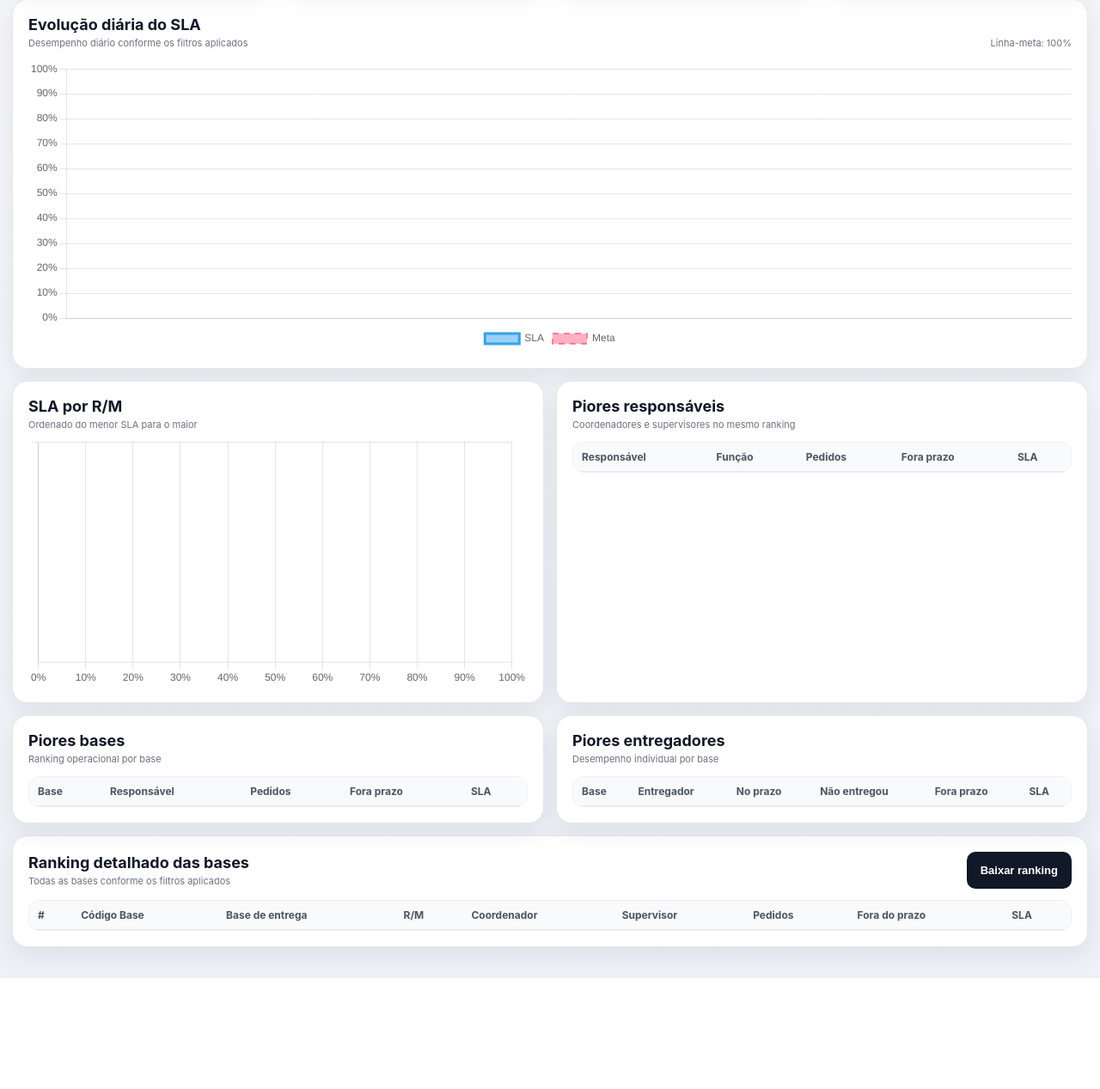
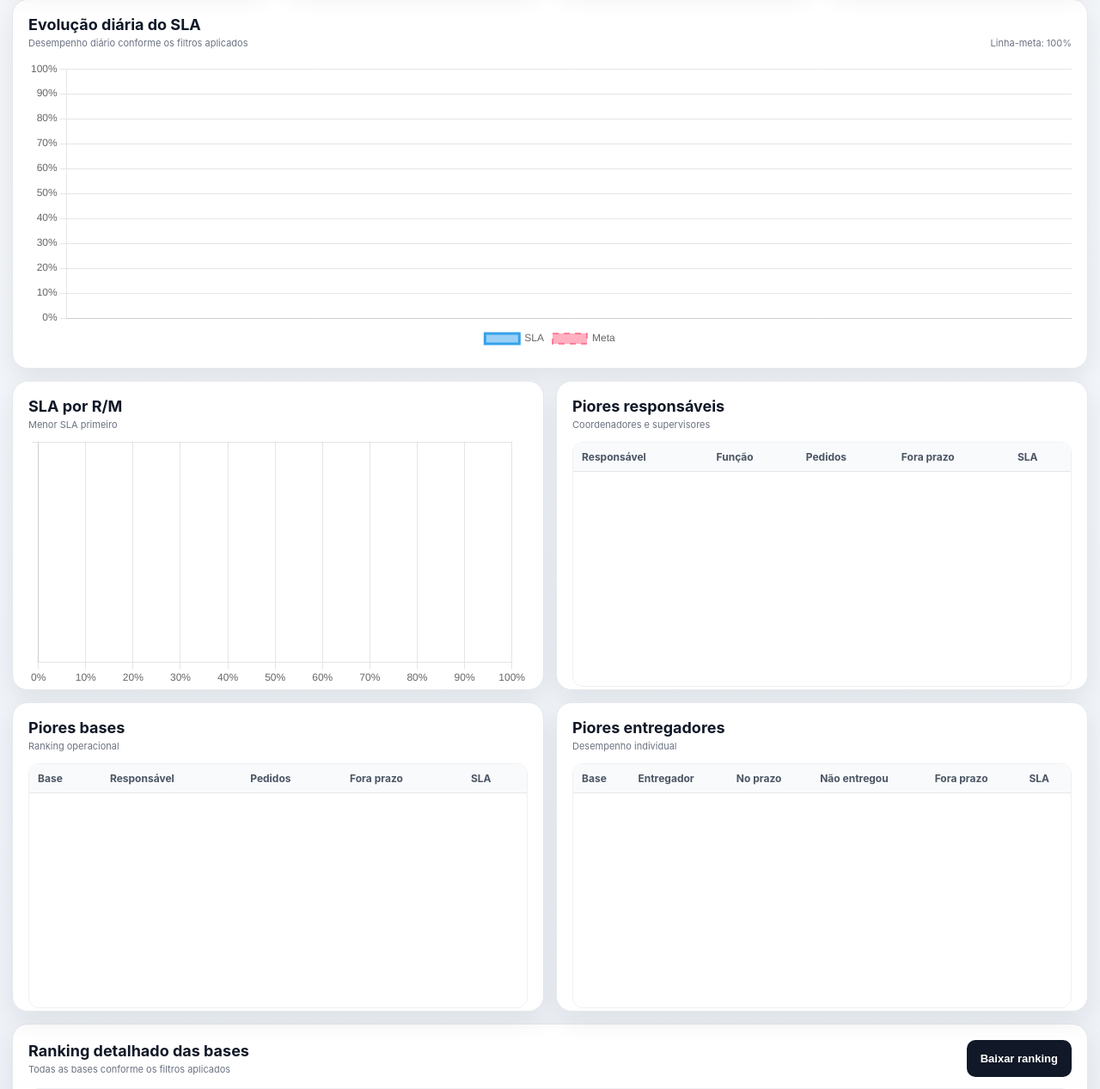
Before and after one commit to ErisonNeto/J-T-SLA, a FastAPI app: page / in a window 1280 px wide. Shown: the part 503-1770 px from the top of the page at 86% size. Before the commit the page ends 1641 px from the top, so only its background shows below. Run offline with FastAPI, Linux system fonts and the light colour scheme; data that the repository does not hold is empty.

Commit message:
Update index.html

```diff
--- a/templates/index.html
+++ b/templates/index.html
@@ -21,7 +21,6 @@
 
   <main class="container">
 
-    <!-- FILTROS -->
     <section class="filters-panel">
       <div class="filters-head">
         <div>
@@ -29,9 +28,7 @@
           <p>Refine o dashboard por período, responsável e R/M</p>
         </div>
 
-        <button id="btnLimpar" class="btn btn-light" type="button">
-          Limpar
-        </button>
+        <button id="btnLimpar" class="btn btn-light" type="button">Limpar</button>
       </div>
 
       <div class="filters-grid">
@@ -68,7 +65,6 @@
       </div>
     </section>
 
-    <!-- KPIs -->
     <section class="cards">
       <article class="card kpi-card">
         <span>SLA Geral</span>
@@ -95,14 +91,13 @@
       </article>
     </section>
 
-    <!-- EVOLUTIVO EM LARGURA TOTAL -->
+    <!-- ÚNICO PAINEL GRANDE -->
     <section class="panel evolution-panel">
       <div class="panel-title">
         <div>
           <h2>Evolução diária do SLA</h2>
           <span>Desempenho diário conforme os filtros aplicados</span>
         </div>
-
         <span class="meta-label">Linha-meta: 100%</span>
       </div>
 
@@ -111,13 +106,14 @@
       </div>
     </section>
 
-    <!-- LINHA 1: R/M + RESPONSÁVEIS -->
+    <!-- 4 QUADRADOS COMPACTOS -->
     <section class="dashboard-grid">
-      <article class="panel dashboard-card">
+
+      <article class="panel dashboard-square">
         <div class="panel-title">
           <div>
             <h2>SLA por R/M</h2>
-            <span>Ordenado do menor SLA para o maior</span>
+            <span>Menor SLA primeiro</span>
           </div>
         </div>
 
@@ -126,15 +122,15 @@
         </div>
       </article>
 
-      <article class="panel dashboard-card">
+      <article class="panel dashboard-square">
         <div class="panel-title">
           <div>
             <h2>Piores responsáveis</h2>
-            <span>Coordenadores e supervisores no mesmo ranking</span>
+            <span>Coordenadores e supervisores</span>
           </div>
         </div>
 
-        <div class="table-wrap compact-table">
+        <div class="table-wrap square-table">
           <table>
             <thead>
               <tr>
@@ -145,22 +141,20 @@
                 <th>SLA</th>
               </tr>
             </thead>
-
             <tbody id="tbodyResponsaveis"></tbody>
           </table>
         </div>
       </article>
 
-      <!-- LINHA 2: BASES + ENTREGADORES -->
-      <article class="panel dashboard-card">
+      <article class="panel dashboard-square">
         <div class="panel-title">
           <div>
             <h2>Piores bases</h2>
-            <span>Ranking operacional por base</span>
+            <span>Ranking operacional</span>
           </div>
         </div>
 
-        <div class="table-wrap compact-table">
+        <div class="table-wrap square-table">
           <table>
             <thead>
               <tr>
@@ -171,21 +165,20 @@
                 <th>SLA</th>
               </tr>
             </thead>
-
             <tbody id="tbodyBases"></tbody>
           </table>
         </div>
       </article>
 
-      <article class="panel dashboard-card">
+      <article class="panel dashboard-square">
         <div class="panel-title">
           <div>
             <h2>Piores entregadores</h2>
-            <span>Desempenho individual por base</span>
+            <span>Desempenho individual</span>
           </div>
         </div>
 
-        <div class="table-wrap compact-table">
+        <div class="table-wrap square-table">
           <table>
             <thead>
               <tr>
@@ -197,14 +190,13 @@
                 <th>SLA</th>
               </tr>
             </thead>
-
             <tbody id="tbodyEntregadores"></tbody>
           </table>
         </div>
       </article>
+
     </section>
 
-    <!-- RANKING DETALHADO -->
     <section class="panel ranking-panel">
       <div class="panel-title ranking-title">
         <div>
@@ -232,7 +224,6 @@
               <th>SLA</th>
             </tr>
           </thead>
-
           <tbody id="tbodyRankingBases"></tbody>
         </table>
       </div>
```
